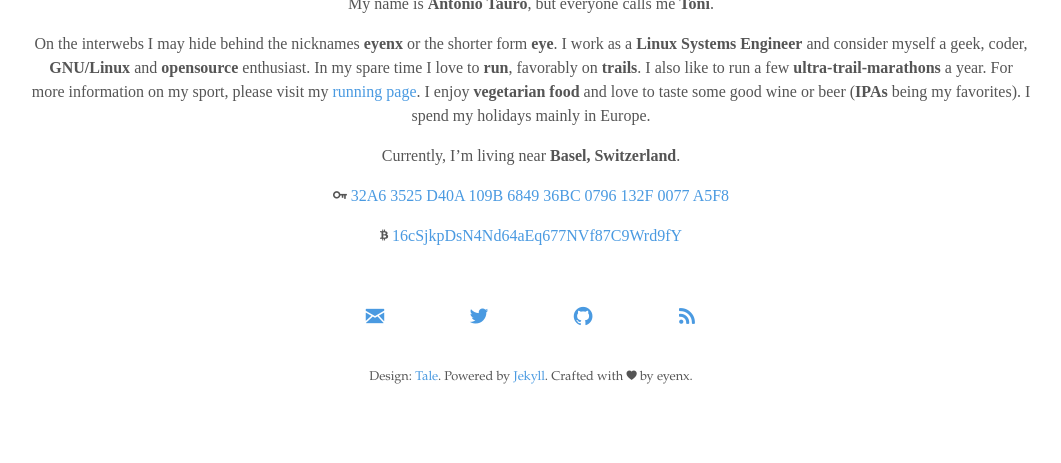
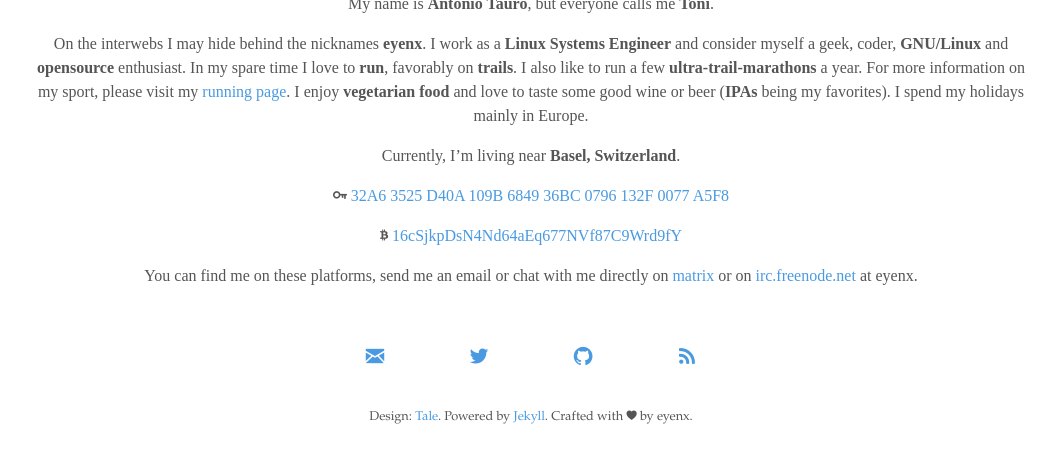
Before and after one commit to eyenx/blog, a Jekyll site: the page built from src/_pages/about.md, in a window 1280 px wide, cut to the strip 347-810 px from the top of the page. Shown: the whole strip, without its empty margins (109-1170 px from the left). Built offline with Jekyll 4.4.1, drawn with Linux system fonts in a browser that asks for light colours.

Commit message:
Update about.md

```diff
--- a/src/_pages/about.md
+++ b/src/_pages/about.md
@@ -12,7 +12,7 @@ My name is **Antonio Tauro**, but everyone calls me **Toni**.
 {: r}
 
 
-On the interwebs I may hide behind the nicknames **eyenx** or the shorter form **eye**.
+On the interwebs I may hide behind the nicknames **eyenx**.
 I work as a **Linux Systems Engineer** and consider myself a geek, coder, **GNU/Linux** and **opensource** enthusiast.
 In my spare time I love to **run**, favorably on **trails**. I also like to run a few **ultra-trail-marathons** a year. For more information on my sport, please visit my <a href='https://toni.run'>running page</a>.
 I enjoy **vegetarian food** and love to taste some good wine or beer (**IPAs** being my favorites).
@@ -28,5 +28,9 @@ Currently, I'm living near **Basel, Switzerland**.
 <i class='fi-bitcoin medium'></i> <a style="border: none;" href='bitcoin:16cSjkpDsN4Nd64aEq677NVf87C9Wrd9fY'>16cSjkpDsN4Nd64aEq677NVf87C9Wrd9fY</a>
 {: r}
 
+
+You can find me on these platforms, send me an email or chat with me directly on <a href="https://matrix.to/#/@eyenx:eyenx.ch">matrix</a> or on <a href="https://freenode.net/">irc.freenode.net</a> at eyenx.
+{: r}
+
 <br>
 {% include links.html %}
```
